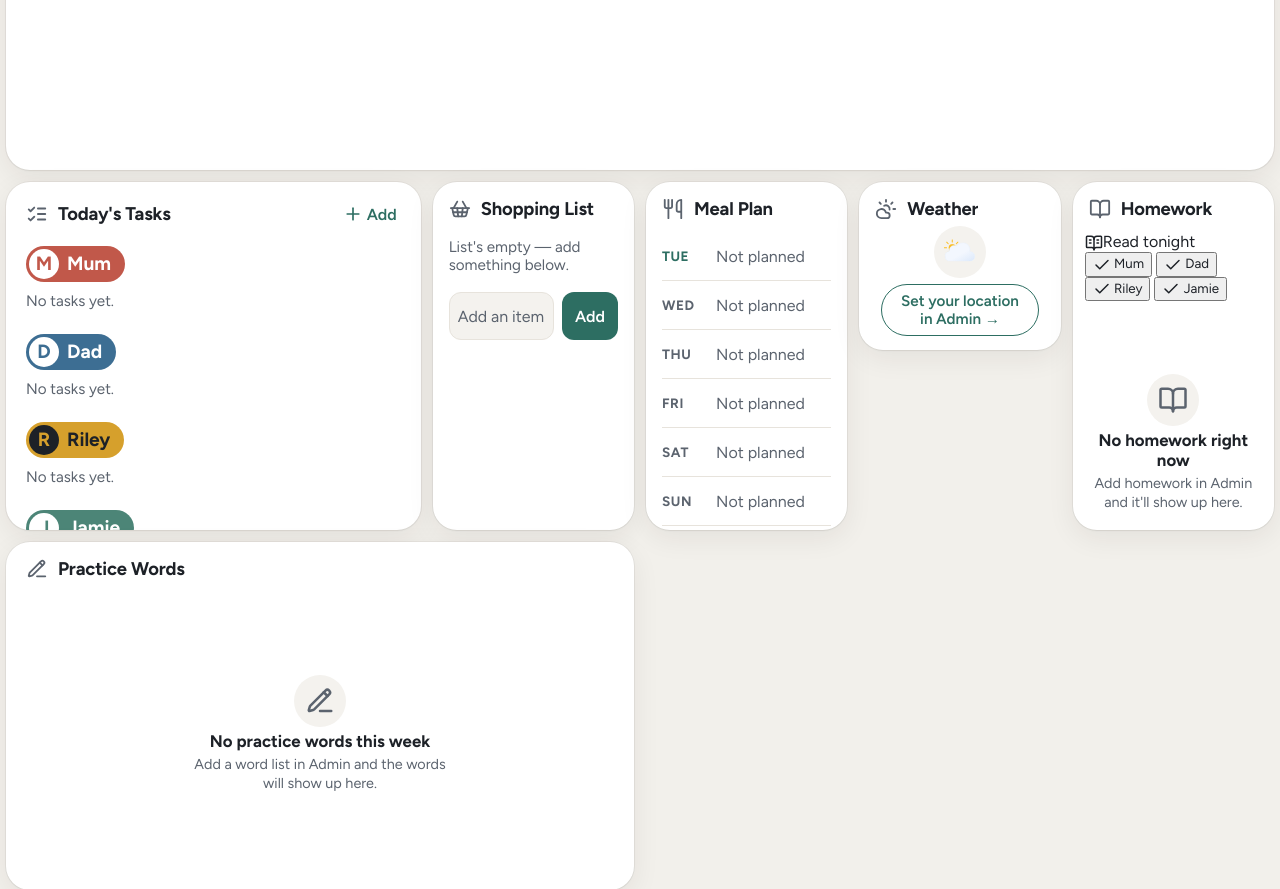
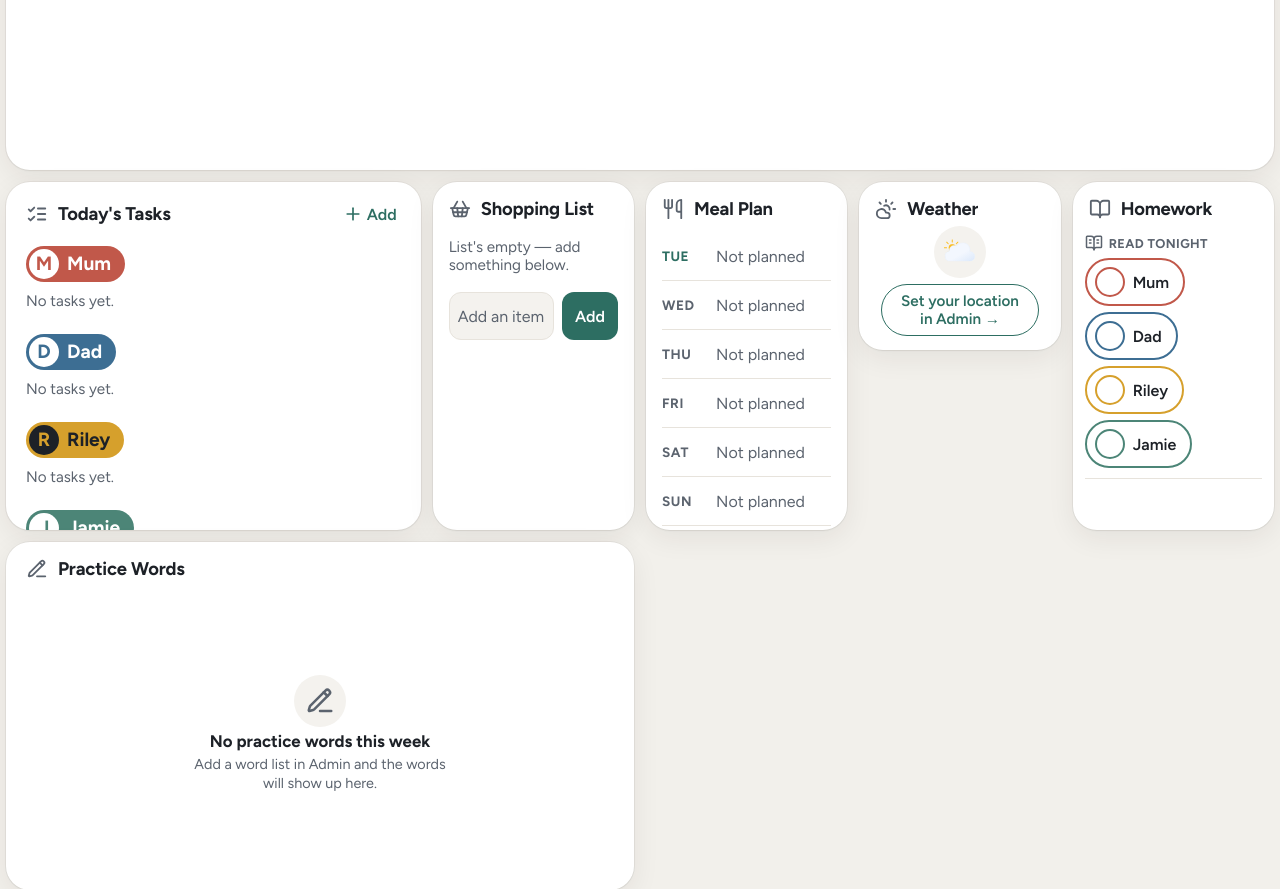
Before and after one commit to greydrian/huddle, a FastAPI app: page / in a window 1280 px wide. Shown: the part 546-1435 px from the top of the page. Run offline with FastAPI, Linux system fonts and the light colour scheme; data comes from the database, SQL or seed files in the repository; data that the repository does not hold is empty.

Commit message:
Subject chip and reading row styles

```diff
--- a/app/static/css/homework.css
+++ b/app/static/css/homework.css
@@ -54,7 +54,99 @@
 .hw-item.just-ticked .hw-check .icon { animation: tick-draw 0.3s ease-out 0.08s both; }
 .hw-text { flex: 1; min-width: 0; display: flex; flex-direction: column; gap: 2px; }
 .hw-title { font-size: 1rem; line-height: 1.3; overflow-wrap: break-word; }
-.hw-subject { font-weight: 700; }
+/* Subject chips (spec 10.10): icon + name in the subject's colour on a tint
+   of it. Every colour is at least 4.5:1 on its own tint, day and night
+   (tests/test_homework_extras.py checks the values below). */
+:root {
+  --subj-maths: #2F5DA8;
+  --subj-english: #A2356A;
+  --subj-reading: #2B7148;
+  --subj-science: #6B44A8;
+  --subj-topic: #8E5410;
+  --subj-other: #5B636E;
+  --subj-tint: 12%;
+}
+:root[data-mode="night"] {
+  --subj-maths: #8DB2F2;
+  --subj-english: #EE9AC4;
+  --subj-reading: #86D0A2;
+  --subj-science: #BFA6F2;
+  --subj-topic: #E8AE62;
+  --subj-other: #A3AAB4;
+  --subj-tint: 18%;
+}
+.subj-maths { --subj: var(--subj-maths); }
+.subj-english { --subj: var(--subj-english); }
+.subj-reading { --subj: var(--subj-reading); }
+.subj-science { --subj: var(--subj-science); }
+.subj-topic { --subj: var(--subj-topic); }
+.subj-other { --subj: var(--subj-other); }
+.hw-subject {
+  align-self: flex-start;
+  display: inline-flex;
+  align-items: center;
+  gap: 5px;
+  max-width: 100%;
+  padding: 2px 9px 2px 7px;
+  border-radius: 999px;
+  background: color-mix(in srgb, var(--subj, var(--subj-other)) var(--subj-tint), var(--card));
+  color: var(--subj, var(--subj-other));
+  font-size: 0.8rem;
+  font-weight: 700;
+  line-height: 1.4;
+  overflow-wrap: anywhere;
+}
+.hw-subject .icon { flex-shrink: 0; }
+
+/* Reading log: "Read tonight" + one toggle per child, in their colour. */
+.rd-row {
+  display: flex;
+  flex-wrap: wrap;
+  align-items: center;
+  gap: 6px 8px;
+  padding: 2px 0 10px;
+  margin-bottom: 8px;
+  border-bottom: 1px solid var(--line);
+}
+.rd-heading {
+  flex-basis: 100%;
+  display: inline-flex;
+  align-items: center;
+  gap: 6px;
+  font-size: 0.8rem;
+  font-weight: 700;
+  text-transform: uppercase;
+  letter-spacing: 0.03em;
+  color: var(--ink-soft);
+}
+.rd-item { display: inline-flex; min-width: 0; }
+.rd-tick {
+  display: inline-flex;
+  align-items: center;
+  gap: 8px;
+  min-height: 48px;  /* touch target (spec 10.0) */
+  max-width: 100%;
+  padding: 6px 14px 6px 8px;
+  border-radius: 999px;
+  border: 2px solid var(--person, var(--control));
+  background: transparent;
+  color: var(--ink);
+  font-weight: 600;
+  font-size: 1rem;
+  cursor: pointer;
+}
+.rd-check {
+  width: 30px; height: 30px;
+  flex-shrink: 0;
+  display: flex; align-items: center; justify-content: center;
+  border-radius: 50%;
+  border: 2px solid var(--person, var(--control));
+  color: transparent;
+}
+.rd-name { min-width: 0; overflow: hidden; text-overflow: ellipsis; white-space: nowrap; }
+.rd-tick.on { background: color-mix(in srgb, var(--person, var(--accent)) var(--event-tint), var(--card)); }
+.rd-tick.on .rd-check { background: var(--person, var(--accent)); color: var(--person-ink, var(--on-accent)); }
+.rd-tick.just-ticked .rd-check { animation: tick-bounce 0.45s cubic-bezier(0.3, 1.6, 0.5, 1); }
 .hw-details { font-size: 0.85rem; color: var(--ink-soft); overflow-wrap: break-word; }
 .hw-item.done .hw-title, .hw-item.done .hw-details { text-decoration: line-through; color: var(--ink-soft); }
 .hw-due {
--- a/app/templates/widgets/homework.html
+++ b/app/templates/widgets/homework.html
@@ -10,12 +10,14 @@
     <div class="rd-row" role="group" aria-labelledby="rd-heading">
       <span class="rd-heading" id="rd-heading">{{ icon("book-open-text", 18) }}Read tonight</span>
       {% for child in reading_children %}
-      {% call tick_button("/api/reading/" ~ child.id ~ "/toggle", "#widget-homework", child.read_today,
-                          "rd-tick ink-" ~ (child.colour_hex | person_ink) ~ (" on" if child.read_today else ""), "on",
+      <span class="rd-item ink-{{ child.colour_hex | person_ink }}" style="--person: {{ child.colour_hex }};">
+      {%- call tick_button("/api/reading/" ~ child.id ~ "/toggle", "#widget-homework", child.read_today,
+                          "rd-tick" ~ (" on" if child.read_today else ""), "on",
                           aria_label=child.name ~ " read tonight", pressed=true) %}
-        <span class="rd-check" style="--person: {{ child.colour_hex }};" aria-hidden="true">{{ icon("check", 18) }}</span>
+        <span class="rd-check" aria-hidden="true">{{ icon("check", 18) }}</span>
         <span class="rd-name">{{ child.name }}</span>
-      {% endcall %}
+      {% endcall -%}
+      </span>
       {% endfor %}
     </div>
     {% endif %}
```
